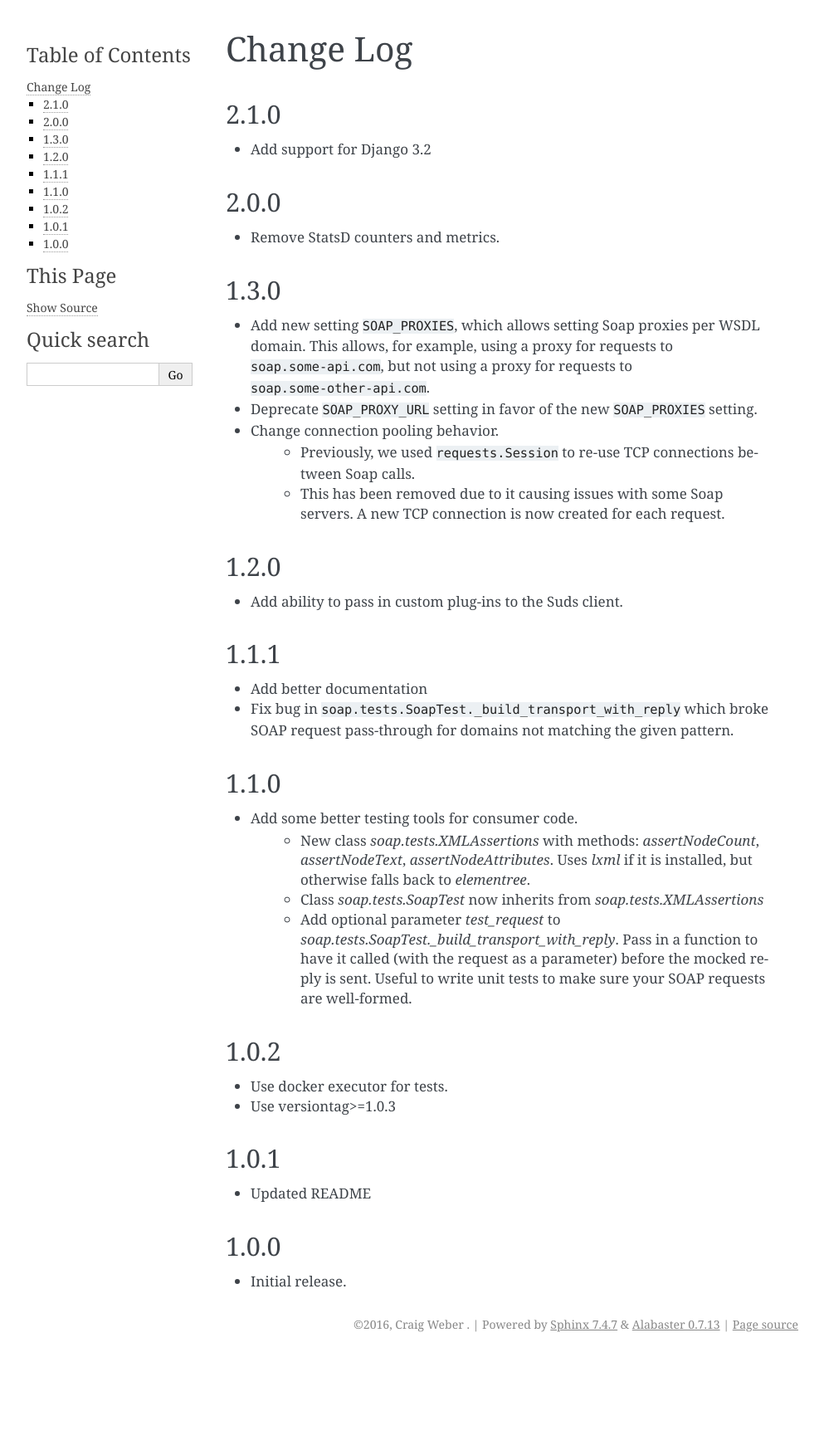
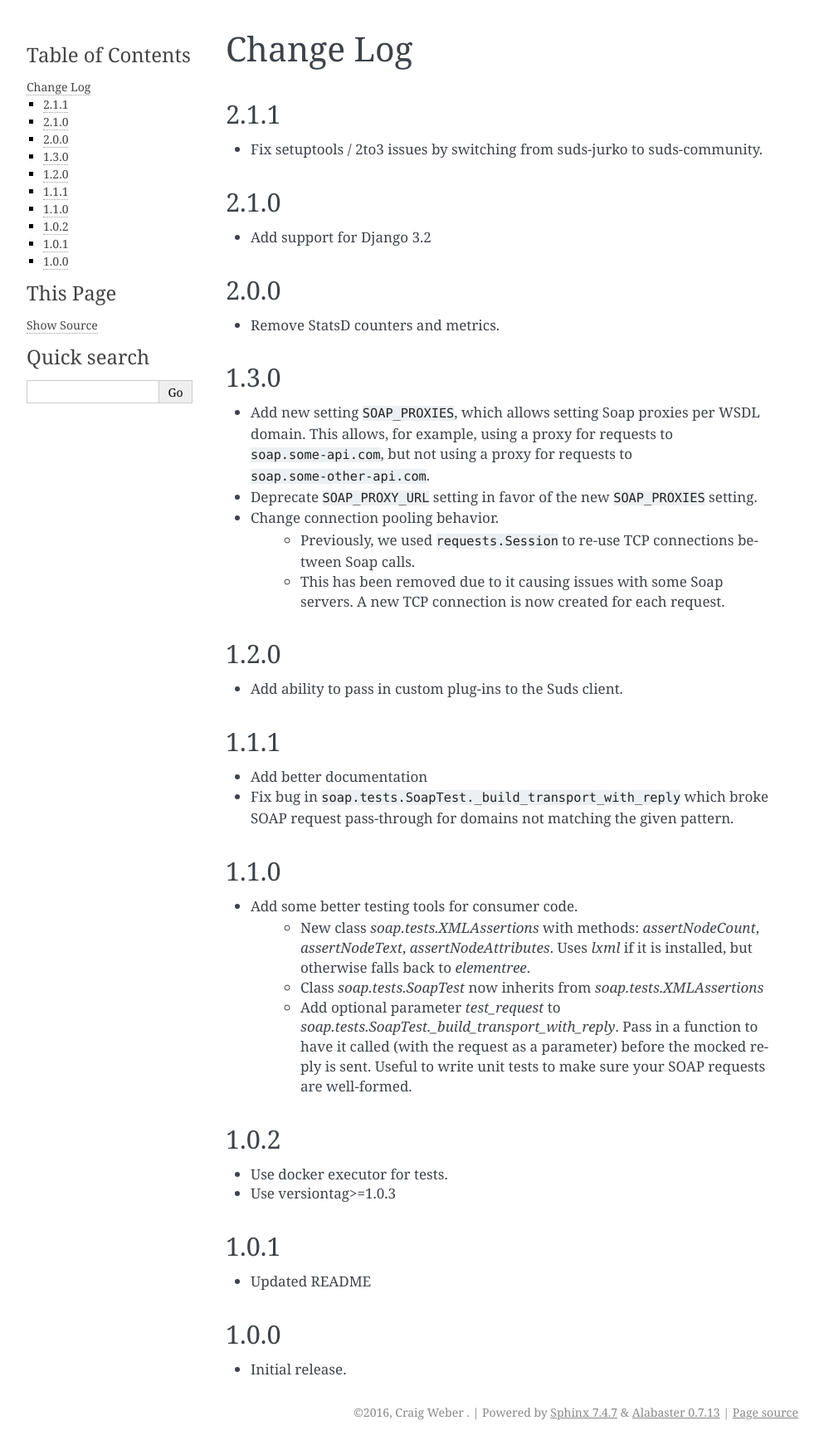
Before and after one commit to thelabnyc/instrumented-soap, a Sphinx documentation site: the page built from docs/changes.rst, in a window 1280 px wide. Shown: the whole page at 83% size, without its empty margins (148-1141 px from the left). Built offline with Sphinx 7.4.7, drawn with Linux system fonts in a browser that asks for light colours; before the commit the page ends 1635 px from its top, so only the background shows below that.

Commit message:
Update changelog

```diff
--- a/docs/changes.rst
+++ b/docs/changes.rst
@@ -1,5 +1,10 @@
 Change Log
 ==========
+
+2.1.1
+------------------
+- Fix setuptools / 2to3 issues by switching from suds-jurko to suds-community.
+
 
 2.1.0
 ------------------
```
